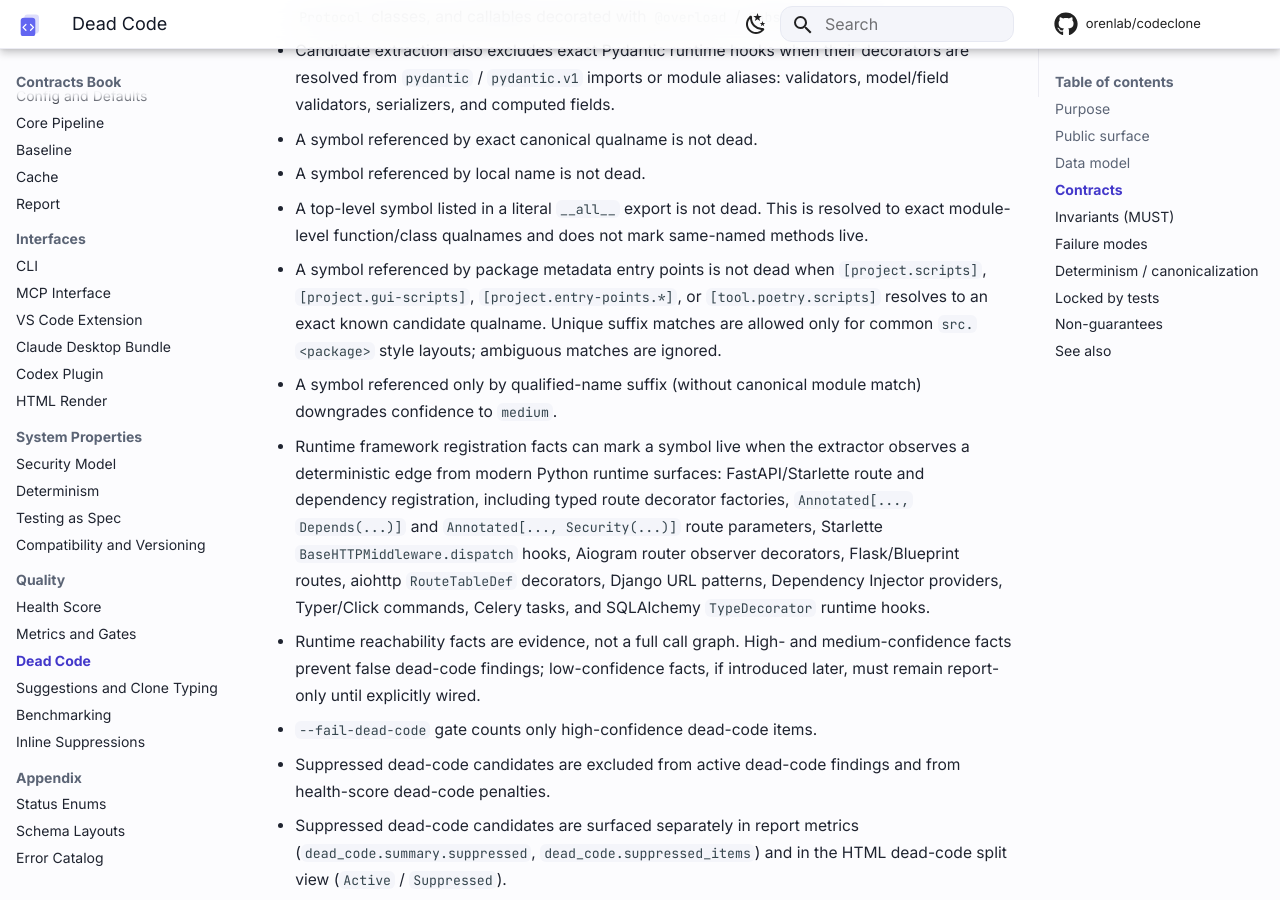
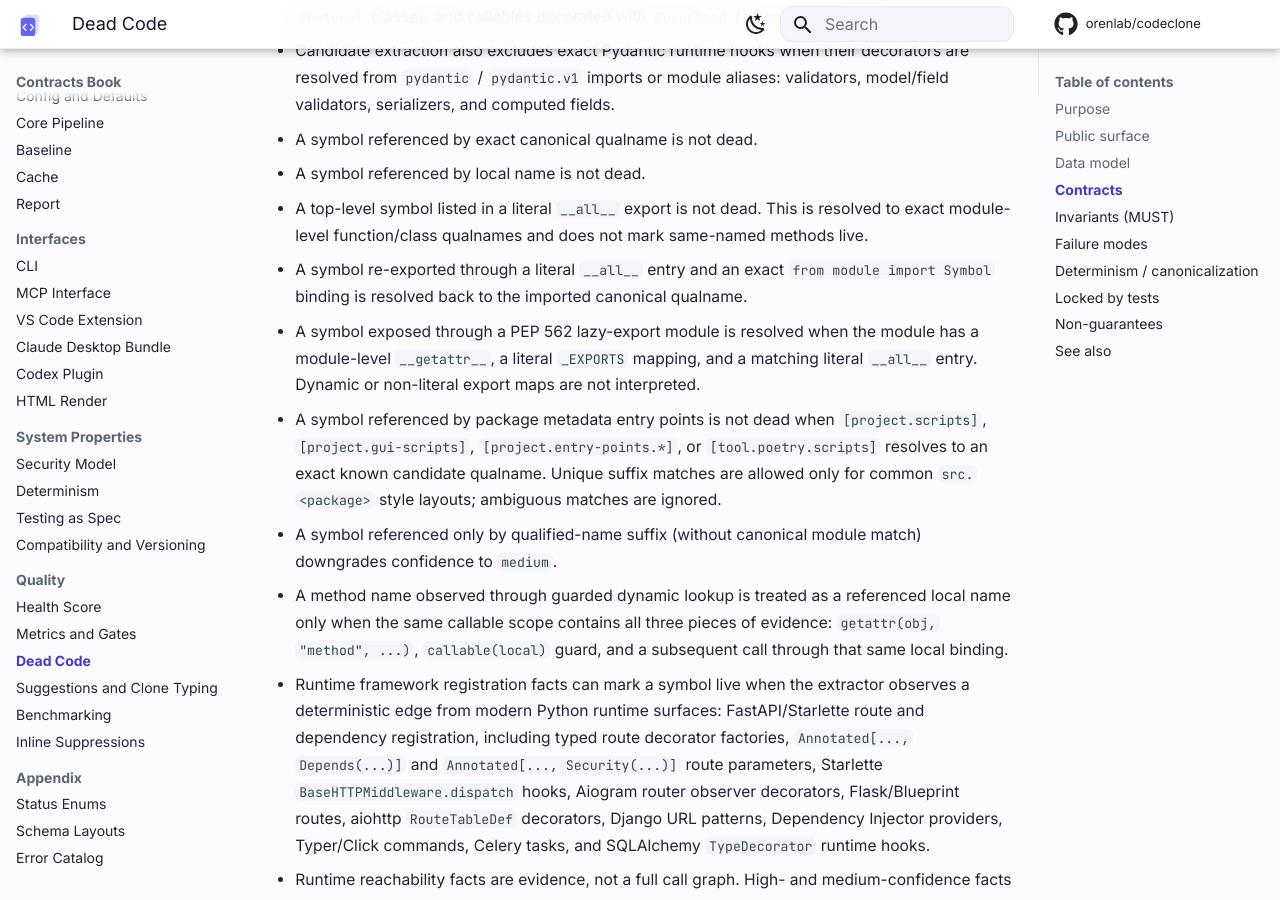
Before and after one commit to orenlab/codeclone, an MkDocs documentation site: the page built from docs/book/16-dead-code-contract.md, in a window 1280 px wide and 900 px high, scrolled down 1771 px. Built offline with MkDocs 1.6.1 and Material for MkDocs 9.7.7, drawn with Linux system fonts in a browser that asks for light colours; comment, search, counter and statistics services are not loaded; some of the changed text lies outside the part shown.

```diff
--- a/docs/book/16-dead-code-contract.md
+++ b/docs/book/16-dead-code-contract.md
@@ -60,6 +60,13 @@ Refs:
 - A top-level symbol listed in a literal `__all__` export is not dead. This is
   resolved to exact module-level function/class qualnames and does not mark
   same-named methods live.
+- A symbol re-exported through a literal `__all__` entry and an exact
+  `from module import Symbol` binding is resolved back to the imported
+  canonical qualname.
+- A symbol exposed through a PEP 562 lazy-export module is resolved when the
+  module has a module-level `__getattr__`, a literal `_EXPORTS` mapping, and a
+  matching literal `__all__` entry. Dynamic or non-literal export maps are not
+  interpreted.
 - A symbol referenced by package metadata entry points is not dead when
   `[project.scripts]`, `[project.gui-scripts]`, `[project.entry-points.*]`, or
   `[tool.poetry.scripts]` resolves to an exact known candidate qualname. Unique
@@ -67,6 +74,10 @@ Refs:
   ambiguous matches are ignored.
 - A symbol referenced only by qualified-name suffix (without canonical module
   match) downgrades confidence to `medium`.
+- A method name observed through guarded dynamic lookup is treated as a
+  referenced local name only when the same callable scope contains all three
+  pieces of evidence: `getattr(obj, "method", ...)`, `callable(local)` guard,
+  and a subsequent call through that same local binding.
 - Runtime framework registration facts can mark a symbol live when the extractor
   observes a deterministic edge from modern Python runtime surfaces:
   FastAPI/Starlette route and dependency registration, including
@@ -123,7 +134,10 @@ Refs:
 | Symbol used only from tests                        | Remains actionable dead-code candidate    |
 | Symbol used through import alias / module alias    | Matched via canonical qualname usage      |
 | Symbol exported through literal `__all__`          | Matched via exact module-level qualname   |
+| Symbol re-exported through literal `__all__`       | Matched via exact imported qualname       |
+| Symbol exposed through literal lazy `_EXPORTS`     | Matched via exact lazy-export qualname    |
 | Symbol exposed through package entry point         | Matched via exact/unique project qualname |
+| Guarded `getattr(obj, "method")` callable dispatch | Method name becomes runtime reference     |
 | Symbol registered through a supported runtime edge | Candidate skipped as runtime-reachable    |
 | `--fail-dead-code` with high-confidence dead items | Gating failure, exit `3`                  |
 
@@ -136,6 +150,9 @@ Refs:
   not suppress arbitrary same-named local decorators.
 - Package entry-point liveness reads only local project metadata and ignores
   invalid, dynamic, or ambiguous entry-point references.
+- Lazy export and guarded dynamic `getattr` handling require literal AST
+  evidence and same-scope call evidence; CodeClone does not execute import
+  hooks or infer arbitrary dynamic dispatch.
 - Candidate and result ordering is deterministic.
 
 Refs:
@@ -162,6 +179,9 @@ Refs:
 - `tests/test_extractor.py::test_dead_code_uses_cli_and_task_registration_reachability`
 - `tests/test_extractor.py::test_extract_collects_referenced_qualnames_for_import_aliases`
 - `tests/test_extractor.py::test_extract_collects_referenced_qualnames_for_module_all_exports`
+- `tests/test_extractor.py::test_extract_resolves_public_reexports_to_source_symbols`
+- `tests/test_extractor.py::test_extract_treats_guarded_dynamic_getattr_call_as_runtime_reference`
+- `tests/test_extractor.py::test_extract_ignores_uncalled_dynamic_getattr_probe`
 - `tests/test_extractor.py::test_collect_dead_candidates_skips_protocol_and_stub_like_symbols`
 - `tests/test_extractor.py::test_collect_dead_candidates_skips_pydantic_hooks_and_dataclass_post_init`
 - `tests/test_core_branch_coverage.py::test_project_entrypoints_mark_exact_and_unique_layout_symbols_live`
```
Also changed, not shown: CHANGELOG.md (+1 -1 lines), docs/book/08-report.md (+2 -2 lines), docs/book/appendix/b-schema-layouts.md (+6 -5 lines), 1 other file.
